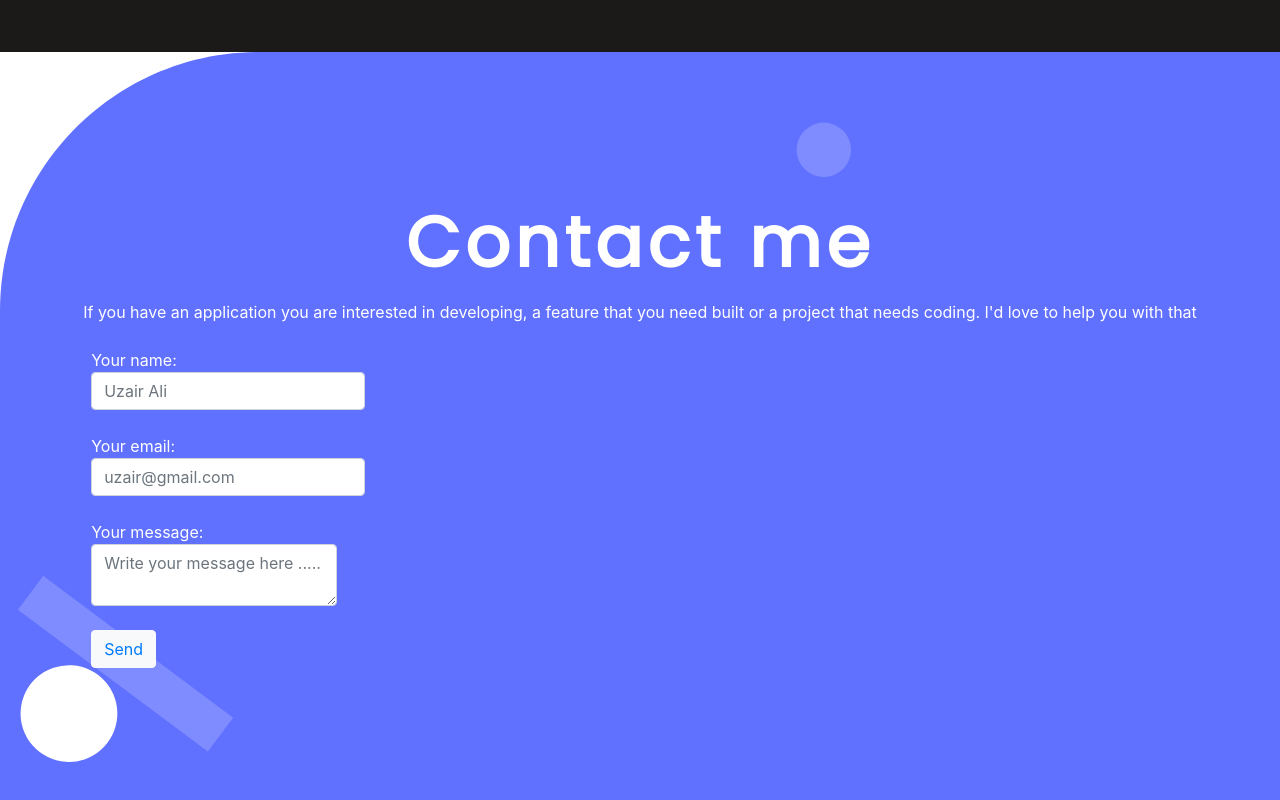
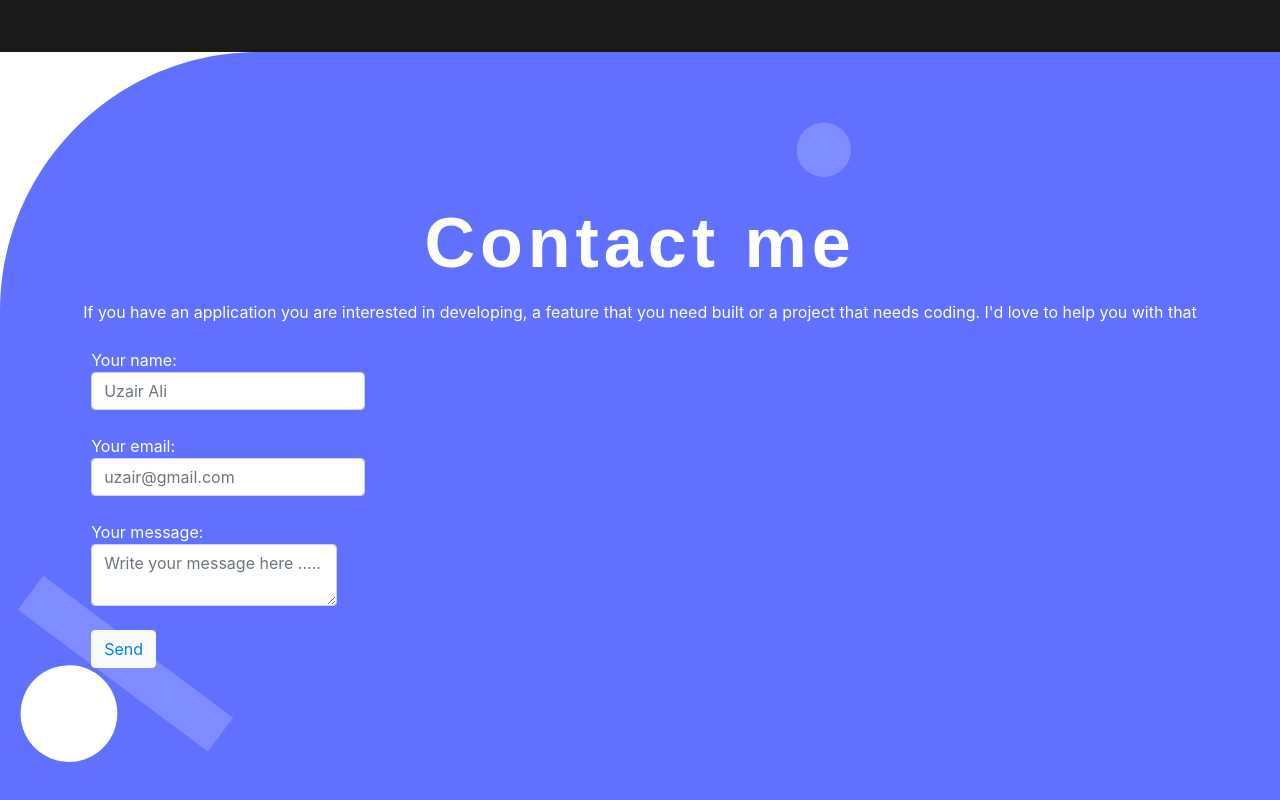
Before and after one commit to uzairali19/contact-form, a website: page index.html in a window 1280 px wide. Shown: the part 7033-7833 px from the top of the page. Drawn offline with nearby package versions, Linux system fonts and the light colour scheme.

Commit message:
Fix linter error

```diff
--- a/css/main.css
+++ b/css/main.css
@@ -355,7 +355,7 @@ li {
 }
 
 .title > h2 {
-  font-family: Poppins;
+  font-family: sans-serif;
   font-size: 70px;
   font-style: normal;
   font-weight: 700;
```
